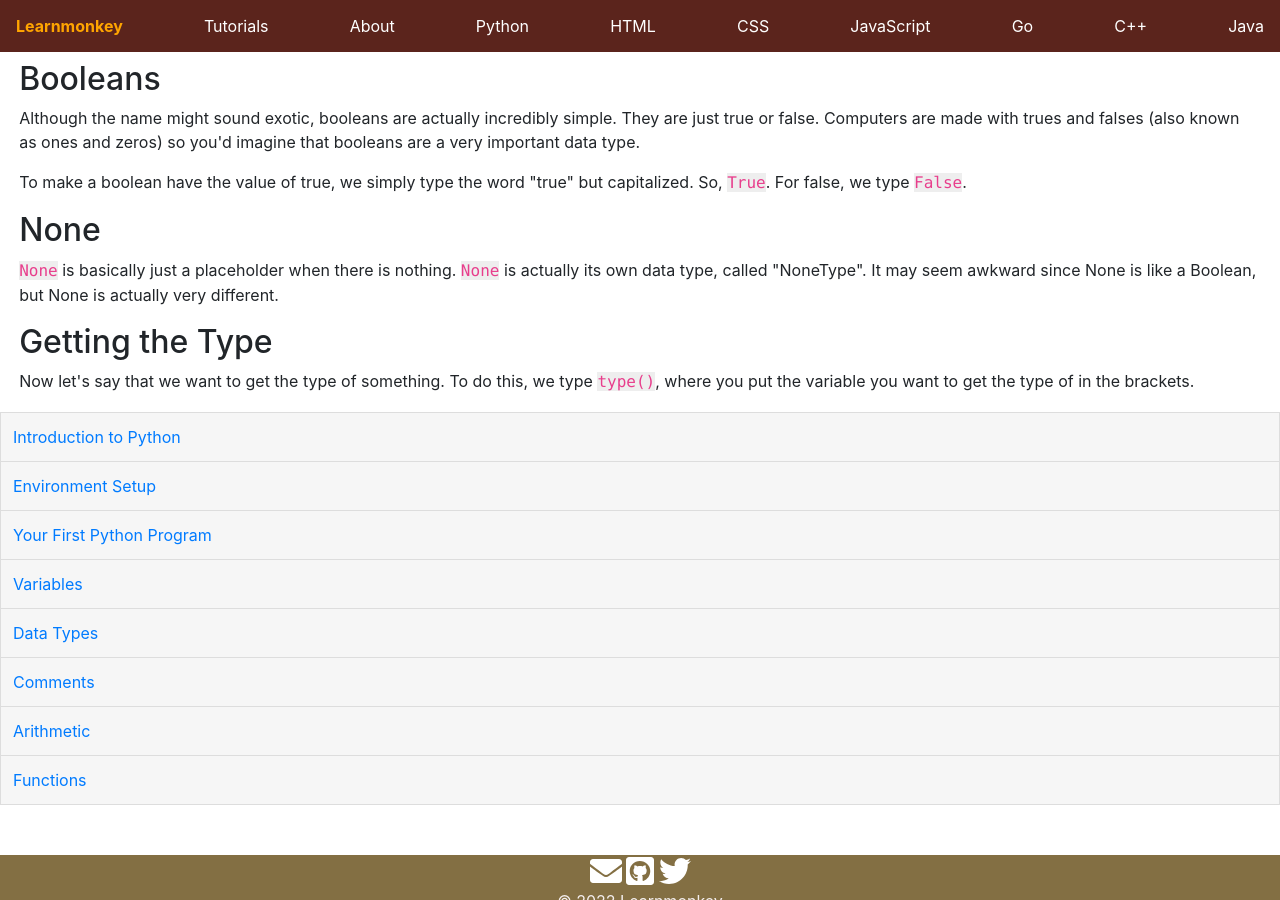
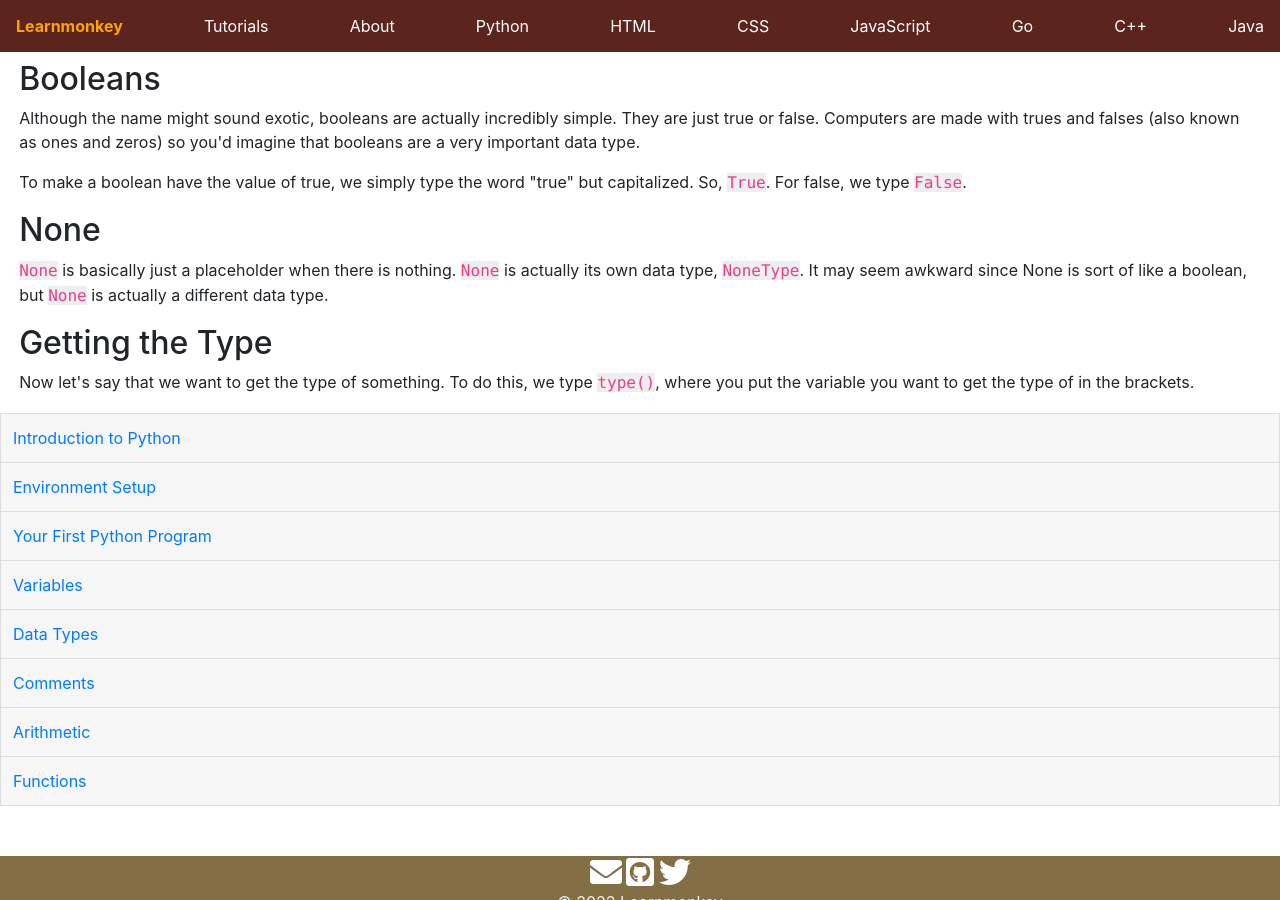
Before and after one commit to learnmonkey/learnmonkey.github.io, a Jekyll site: the page built from programming/python/data-types.html, in a window 1280 px wide and 900 px high, scrolled down 525 px. Built offline with Jekyll 4.4.1, drawn with Linux system fonts in a browser that asks for light colours.

```diff
--- a/programming/python/data-types.html
+++ b/programming/python/data-types.html
@@ -35,7 +35,7 @@
 
 <section>
     <h2>None</h2>
-    <p><code>None</code> is basically just a placeholder when there is nothing. <code>None</code> is actually its own data type, called "NoneType". It may seem awkward since None is like a Boolean, but None is actually very different.</p>
+    <p><code>None</code> is basically just a placeholder when there is nothing. <code>None</code> is actually its own data type, <code>NoneType</code>. It may seem awkward since None is sort of like a boolean, but <code>None</code> is actually a different data type.</p>
 </section>
 
 <section>
```
